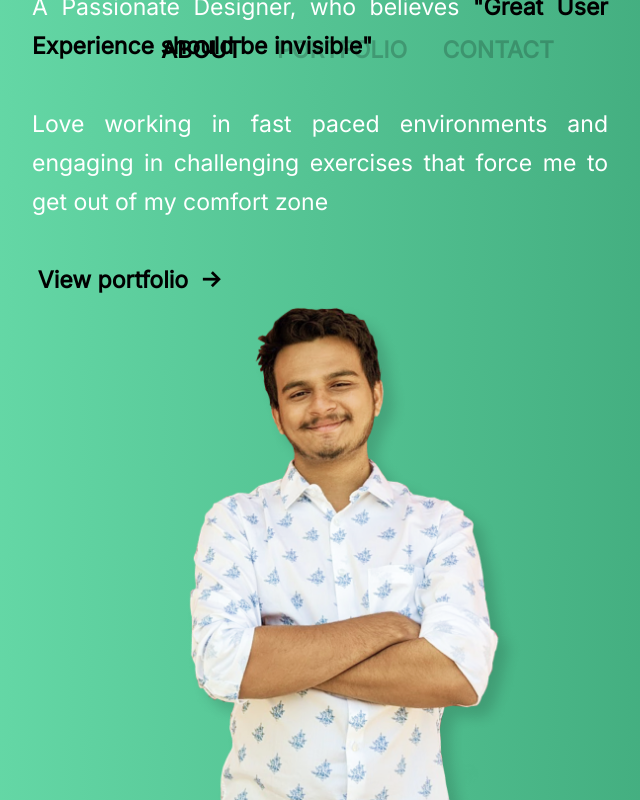
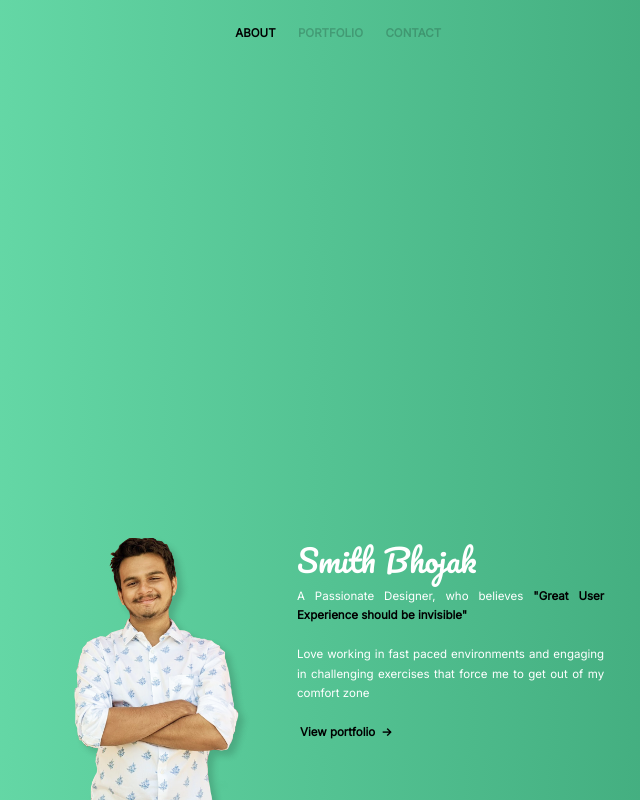
Before and after one commit to bhojaksmith/portfolio, a plain HTML site: page index.html in a window 768 px wide. Shown: the whole page, without its empty margins (64-704 px from the left). Drawn offline with nearby package versions, Linux system fonts and the light colour scheme.

Commit message:
Finally Responsive Design

```diff
--- a/styles.css
+++ b/styles.css
@@ -207,19 +207,19 @@ nav{
   }
 
   .aboutContainer{
-    flex-direction: column-reverse;
+    flex-direction: row;
     justify-content: space-around;
-    align-items: center;
-    width: 150%;
+    align-items: flex-start;
+    width: 80%;
   }
   .aboutInfo{
     width: 50%;
   }
   .aboutTitle{
-    font-size:10vw;
+    font-size:4vw;
   }
 
   .other,.navItem,.aboutDescription{
-    font-size:3vw;
+    font-size:1.5vw;
   }
 }
```
